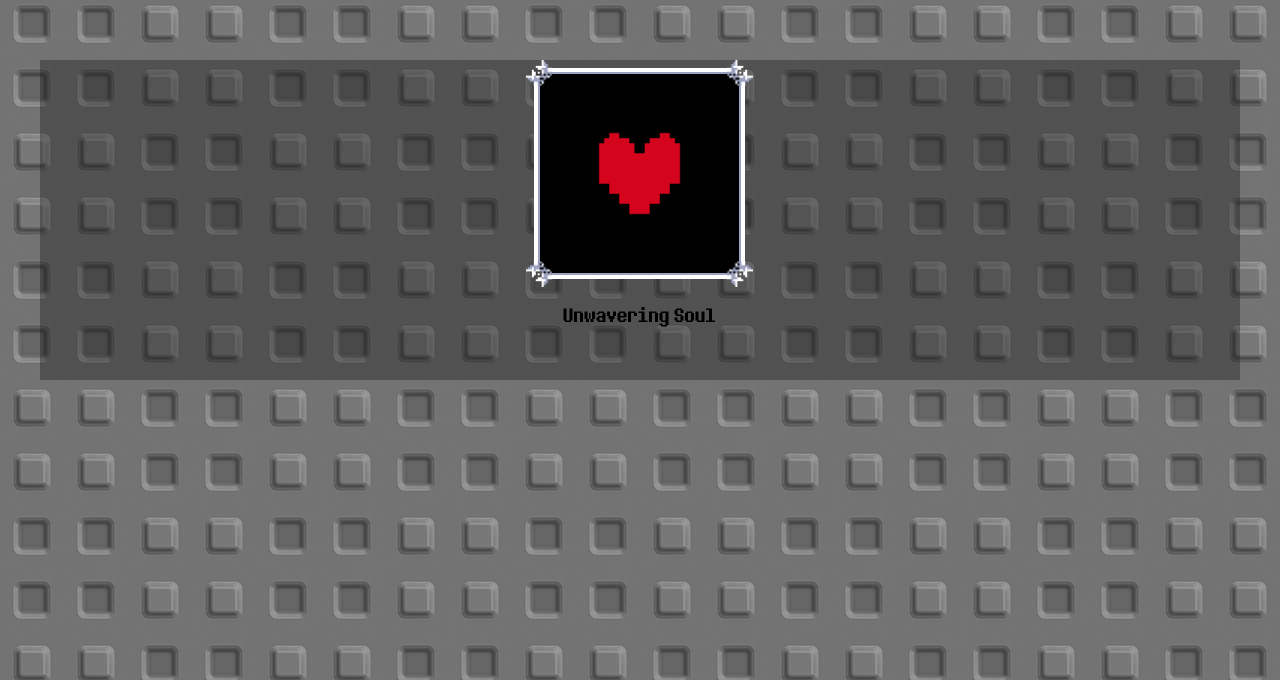
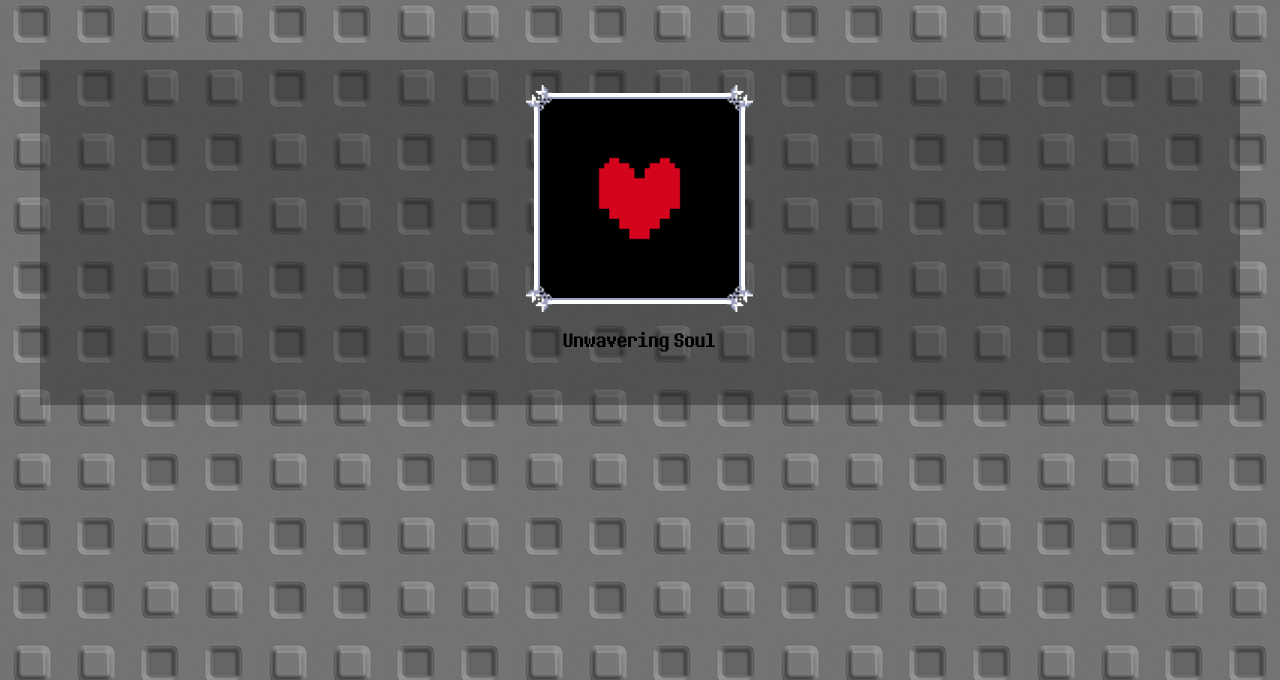
Before and after one commit to NikoTheMessiah/Roblox-Wiki-Stuff, a plain HTML site: page index.html in a window 1280 px wide. Shown: the part 136-816 px from the top of the page. Drawn offline with Linux system fonts and the light colour scheme.

```diff
--- a/index.html
+++ b/index.html
@@ -35,7 +35,7 @@
 
         </div>
 
-            <div class="GameContainer">
+            <div class="GameContainer" style="padding-top: 25px">
 
                 <label style="display: inline-block; text-align: center; font-size: 20px;">
                     <div class="DeltaruneBorder GameHolder" style="text-align: center;">
```
